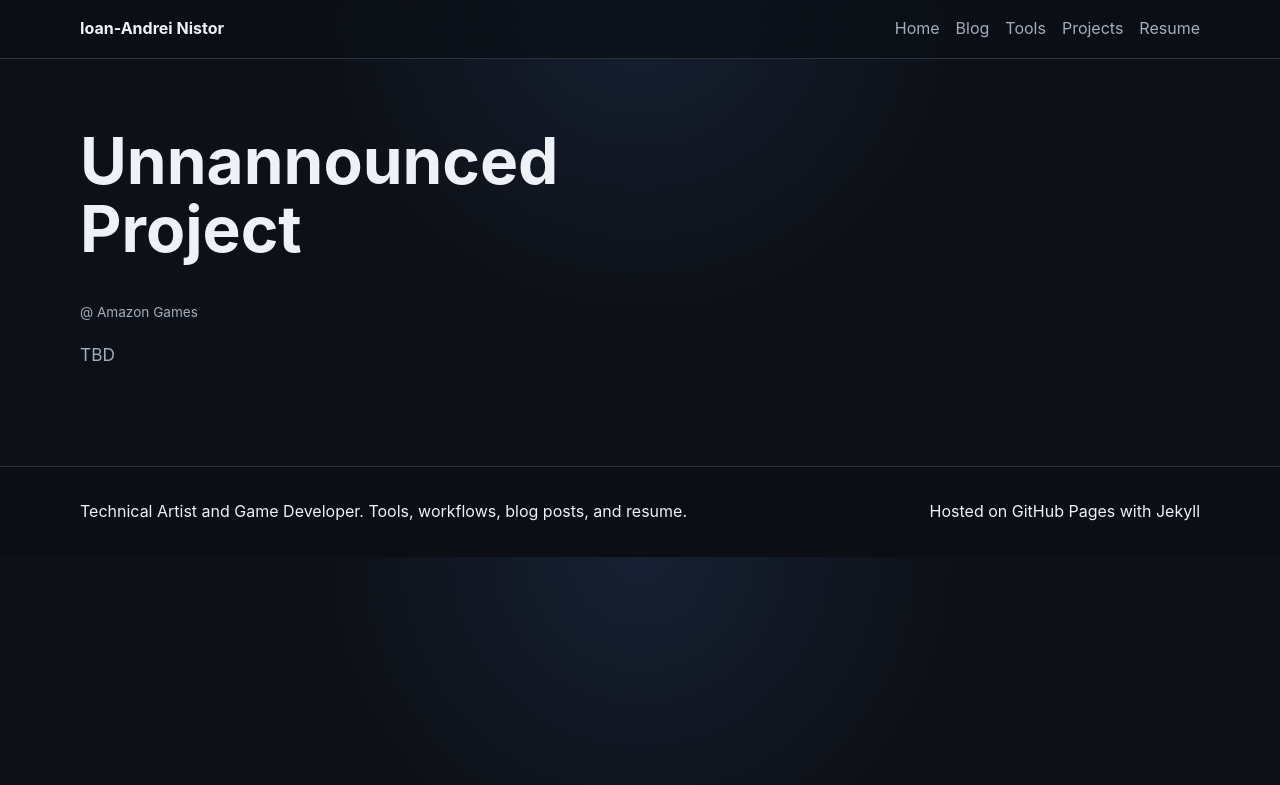
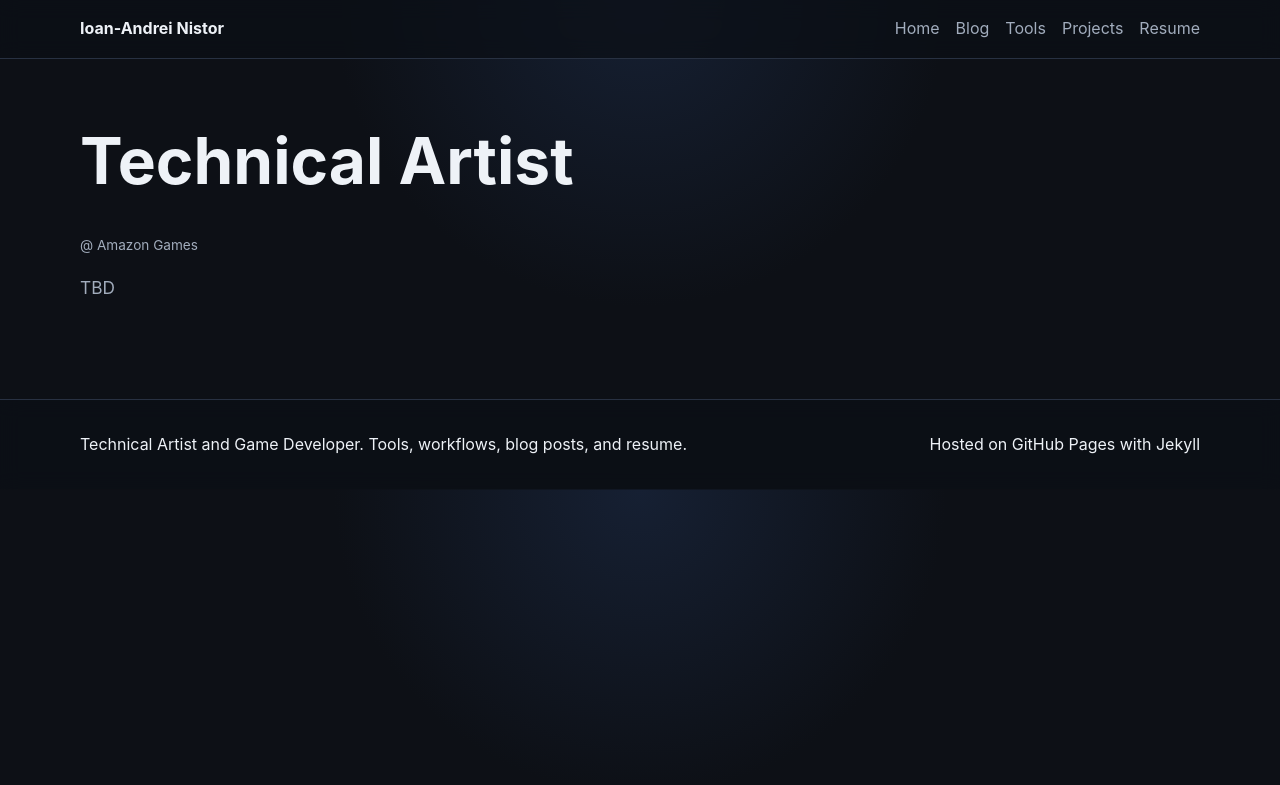
Before and after one commit to ianistor/ian_mywebsite, a Jekyll site: the page built from _projects/unnannounced-project.md, in a window 1280 px wide. Shown: the top 785 px of the page. Built offline with Jekyll 4.4.1, drawn with Linux system fonts in a browser that asks for light colours.

Commit message:
Update unnannounced-project.md

```diff
--- a/_projects/unnannounced-project.md
+++ b/_projects/unnannounced-project.md
@@ -1,7 +1,8 @@
 ---
 title: "Unnannounced Project"
 company: "Amazon Games"
+title: "Technical Artist"
 summary: "TBD"
 image: "/assets/images/projectcovers/TBD.png"
-release_year: 2026
+release_year: 2090
 ---
```
